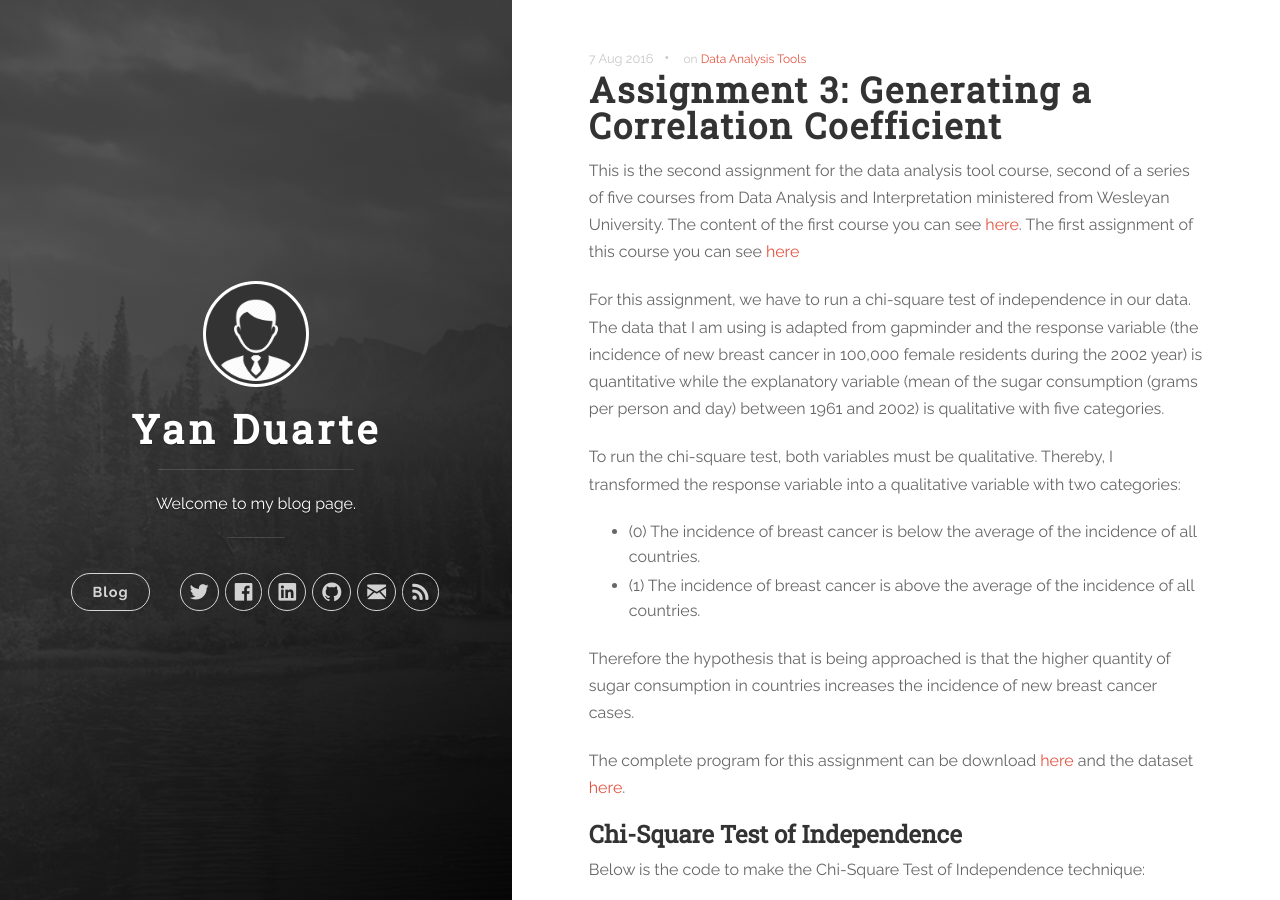
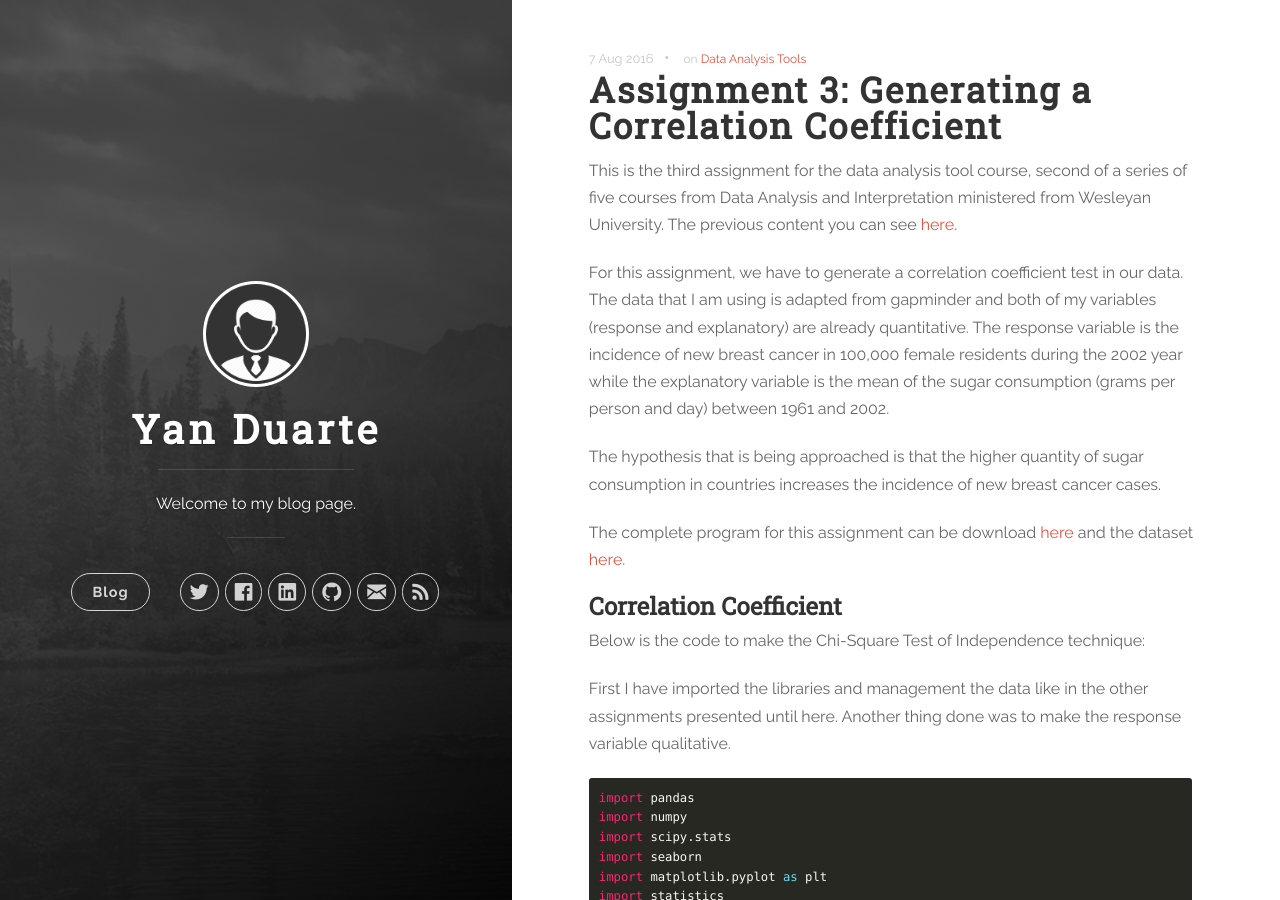
Before and after one commit to yan-duarte/yan-duarte.github.io, a Jekyll site: the page built from _posts/2016-08-07-DAT-Assignment3.md, in a window 1280 px wide and 900 px high. Built offline with Jekyll 4.4.1, drawn with Linux system fonts in a browser that asks for light colours; nearby versions of some CDN libraries.

Commit message:
Updated 2016-08-07-DAT-Assignment3.md

```diff
--- a/_posts/2016-08-07-DAT-Assignment3.md
+++ b/_posts/2016-08-07-DAT-Assignment3.md
@@ -9,25 +9,19 @@ tags:
   - Data Analysis Tools
 title: 'Assignment 3: Generating a Correlation Coefficient'
 ---
-This is the second assignment for the data analysis tool course, second of a series of five courses from Data Analysis and Interpretation ministered from Wesleyan University.
-The content of the first course you can see [here](https://yan-duarte.github.io/tags/#Data Management and Visualization).
-The first assignment of this course you can see [here](https://yan-duarte.github.io/2016/DAT-Assignment1/)
+This is the third assignment for the data analysis tool course, second of a series of five courses from Data Analysis and Interpretation ministered from Wesleyan University.
+The previous content you can see [here](https://yan-duarte.github.io/tags/#Data Management and Visualization).
 
-For this assignment, we have to run a chi-square test of independence in our data.
-The data that I am using is adapted from gapminder and the response variable (the incidence of new breast cancer in 100,000 female residents during the 2002 year) is quantitative while the explanatory variable (mean of the sugar consumption (grams per person and day) between 1961 and 2002) is qualitative with five categories.
+For this assignment, we have to generate a correlation coefficient test in our data.
+The data that I am using is adapted from gapminder and both of my variables (response and explanatory) are already quantitative.
+The response variable is the incidence of new breast cancer in 100,000 female residents during the 2002 year while the explanatory variable is the mean of the sugar consumption (grams per person and day) between 1961 and 2002.
 
-To run the chi-square test, both variables must be qualitative.
-Thereby, I transformed the response variable into a qualitative variable with two categories:
+The hypothesis that is being approached is that the higher quantity of sugar consumption in countries increases the incidence of new breast cancer cases.
 
-  - (0) The incidence of breast cancer is below the average of the incidence of all countries.
-  - (1) The incidence of breast cancer is above the average of the incidence of all countries.
-
-Therefore the hypothesis that is being approached is that the higher quantity of sugar consumption in countries increases the incidence of new breast cancer cases.
-
-The complete program for this assignment can be download [here](https://yan-duarte.github.io/archives/dat-assignment2.py) and the dataset [here](https://yan-duarte.github.io/archives/separatedData.csv).
+The complete program for this assignment can be download [here](https://yan-duarte.github.io/archives/dat-assignment3.py) and the dataset [here](https://yan-duarte.github.io/archives/separatedData.csv).
 
 
-## **Chi-Square Test of Independence**
+## **Correlation Coefficient**
 
 Below is the code to make the Chi-Square Test of Independence technique:
 
```
